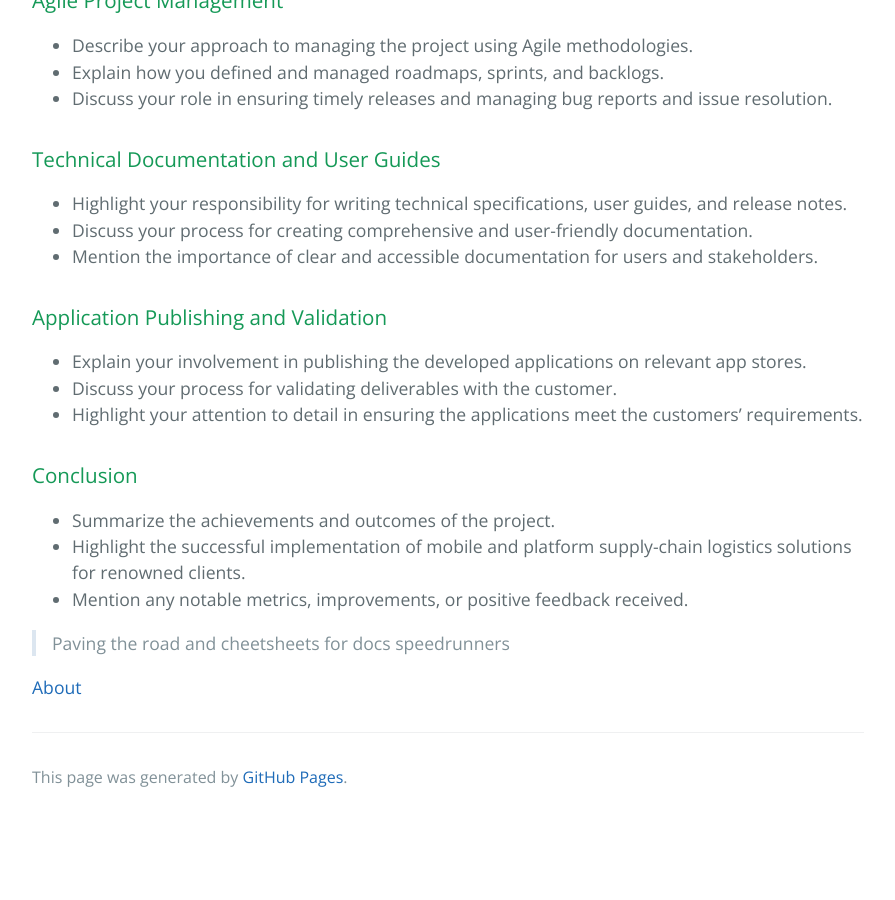
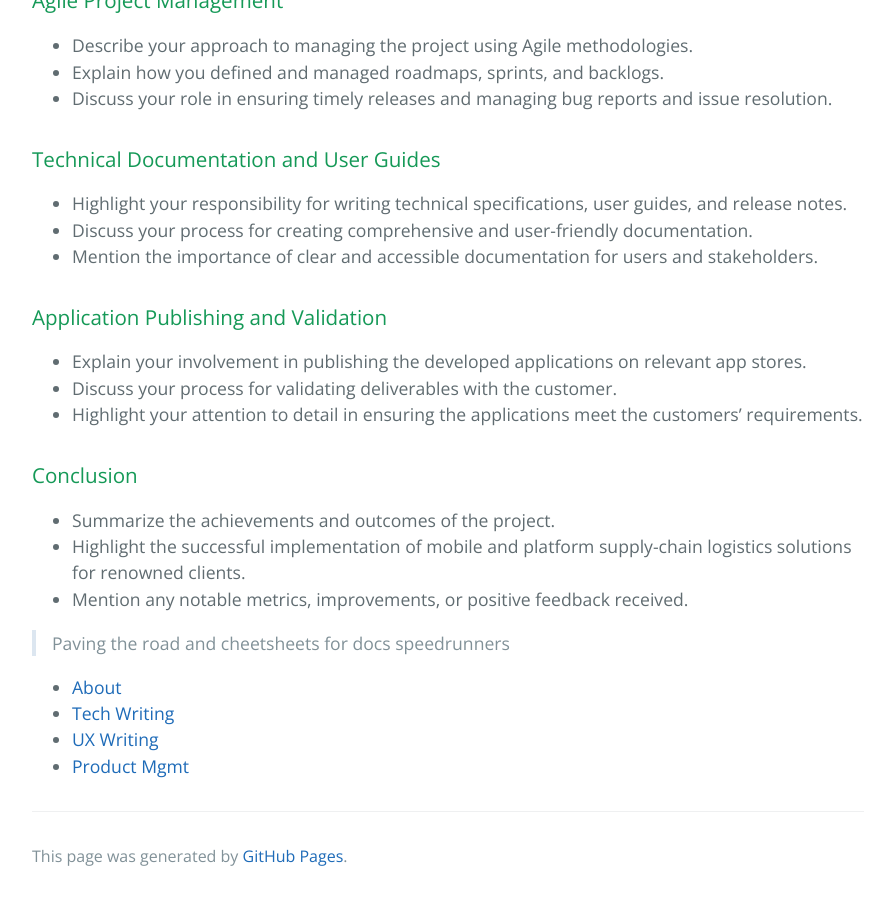
Before and after one commit to BigStepIdiomas/bigstepidiomas.github.io, a Jekyll site: the page built from index.md, in a window 1280 px wide and 900 px high, scrolled down 2216 px. Shown: the whole window, without its empty margins (192-1087 px from the left). Built offline with Jekyll 4.4.1, drawn with Linux system fonts in a browser that asks for light colours; before the commit the page ends 3037 px from its top, so only the background shows below that.

Commit message:
commit - reverting html in default.html

```diff
--- a/_layouts/default.html
+++ b/_layouts/default.html
@@ -22,10 +22,10 @@
         <a href="{{ site.github.repository_url }}" class="btn">View on GitHub</a>
       {% endif %}
       {% if site.show_downloads %}
-        <a href="{{ https://nagui.xyz/productmgmt.html }}" class="btn">Product Mgmt</a>
-        <a href="{{ https://nagui.xyz/uxwriting.html }}" class="btn">Ux Writing</a>
-        <a href="{{ https://nagui.xyz/techwriting.html }}" class="btn">Tech Writing</a>
-        <a href="{{ https://nagui.xyz/about.html }}" class="btn">About</a>
+        <a href="https://nagui.xyz/productmgmt.html" class="btn">Product Mgmt</a>
+        <a href="https://nagui.xyz/uxwriting.html" class="btn">Ux Writing</a>
+        <a href="https://nagui.xyz/techwriting.html" class="btn">Tech Writing</a>
+        <a href="https://nagui.xyz/about.html" class="btn">About</a>
       {% endif %}
     </header>
 
--- a/index.md
+++ b/index.md
@@ -77,4 +77,7 @@ Provide your contact details, such as email address or social media profiles, fo
 >
 > Paving the road and cheetsheets for docs speedrunners
 
-[About](about.md)
+- [About](about.md)
+- [Tech Writing](techwriting.md)
+- [UX Writing](uxwriting.md)
+- [Product Mgmt](productmgmt.md)
```
